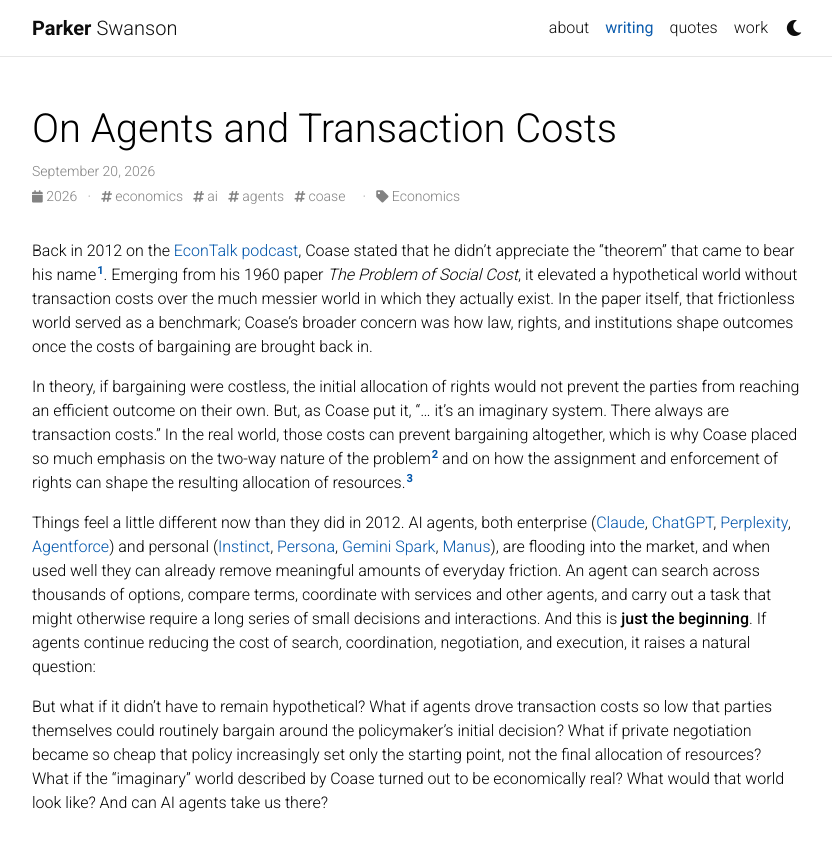
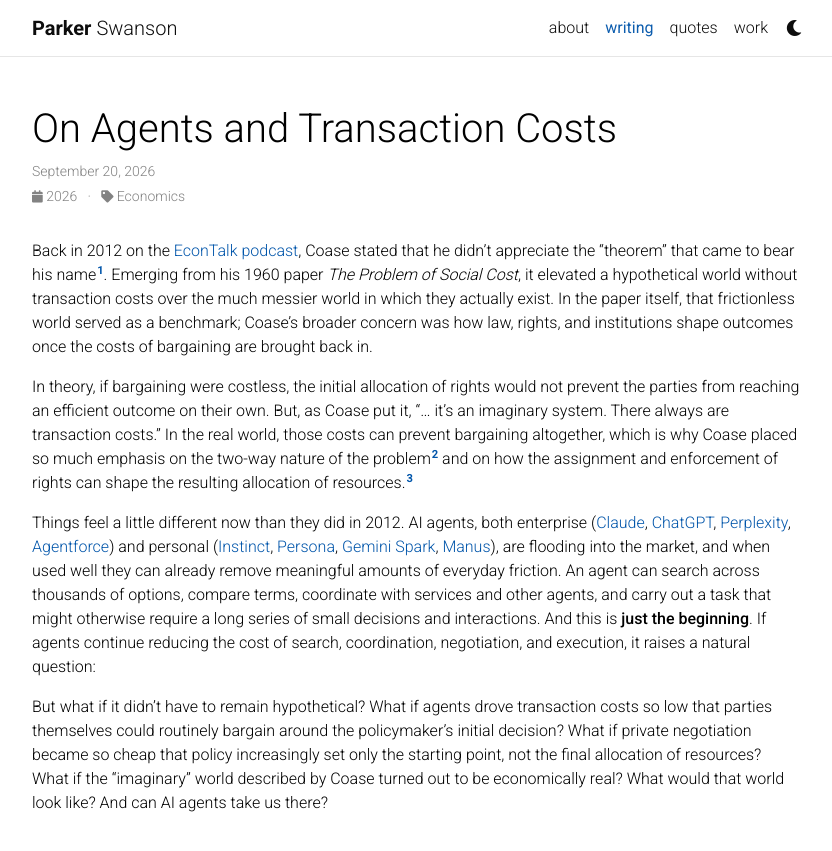
Before and after one commit to parkerswanson19/parkerswanson19.github.io, a Jekyll site: the page built from _posts/2026-09-20-coase-ai-agents.md, in a window 1280 px wide. Shown: the top 851 px of the page, without its empty margins (223-1055 px from the left). Built offline with Jekyll 4.4.1, drawn with Linux system fonts in a browser that asks for light colours; comment, search, counter and statistics services are not loaded; a style sheet for code colours, icons or effects is not loaded.

Commit message:
Remove tags from Coase essay

```diff
--- a/_posts/2026-09-20-coase-ai-agents.md
+++ b/_posts/2026-09-20-coase-ai-agents.md
@@ -3,7 +3,7 @@ layout: post
 title:  On Agents and Transaction Costs
 date:   2026-09-20 13:45:00
 description: On Agents and Transaction Costs
-tags: economics ai agents coase
+tags:
 categories: Economics
 ---
 
```
